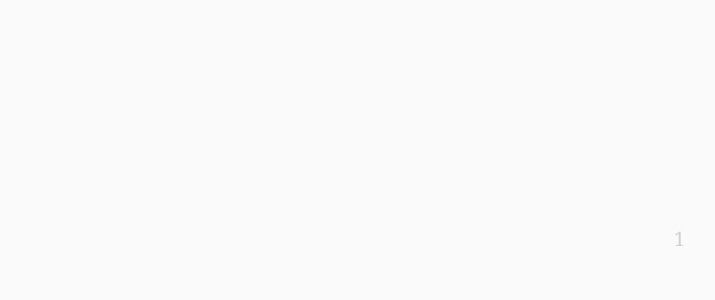
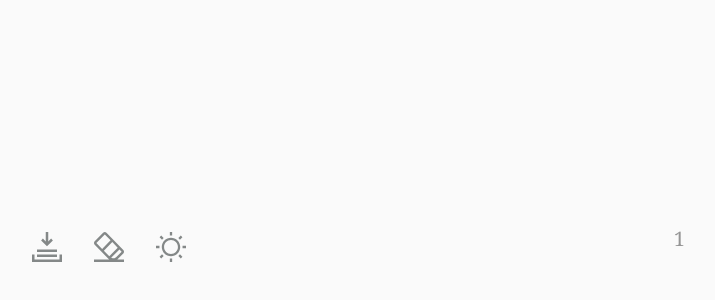
Before and after one commit to paprikka/ulysses, a React (Create React App) app: page / in a window 1280 px wide. Shown: the part 484-784 px from the top of the page, without its empty margins (531-1246 px from the left). Built offline with nearby package versions, Linux system fonts and the light colour scheme.

Commit message:
feat: add remove note button

```diff
--- a/src/components/icons/index.ts
+++ b/src/components/icons/index.ts
@@ -1,9 +1,11 @@
 export const save: string = require('./icon-save.svg')
 export const sun: string = require('./icon-sun.svg')
 export const settings: string = require('./icon-settings.svg')
+export const remove: string = require('./icon-remove.svg')
 
 export const Icons = {
     save,
     sun,
-    settings
+    settings,
+    remove
 }
--- a/src/views/editor/index.tsx
+++ b/src/views/editor/index.tsx
@@ -14,7 +14,7 @@ export interface EditorViewProps {
 export const EditorView = ({state, dispatch} : EditorViewProps) => {
     const [isInputFocused, setInputFocused] = useState(true)
     const [isUIVisible, setIsUIVisible] = useState(true)
-    const toggleUITimeout = 2000
+    const toggleUITimeout = 2000000
     const { text } = state
 
     const setText = (text: string) => dispatch({
@@ -28,6 +28,13 @@ export const EditorView = ({state, dispatch} : EditorViewProps) => {
     }
 
     const onDownloadClick = () => download(getFilename(), text)
+
+    const onRemoveClick = () => {
+        if(window.confirm('Are you sure you want to remove this note?')) {
+            onInputChange('')
+        }
+    }
+
     const toggleTheme = () =>
         dispatch({
             type: 'user:change-theme',
@@ -62,6 +69,7 @@ export const EditorView = ({state, dispatch} : EditorViewProps) => {
 
         onChange={onInputChange}
         onDownloadClick={onDownloadClick}
+        onRemoveClick={onRemoveClick}
         onToggleThemeClick={toggleTheme}
         onInputFocusedChange={setInputFocused}
     />
--- a/src/views/editor/presenter.tsx
+++ b/src/views/editor/presenter.tsx
@@ -27,6 +27,7 @@ interface EditorViewPresenterProps {
     onInputFocusedChange: (isFocused: boolean) => void,
     onChange: (text: string) => void,
     onDownloadClick: () => void,
+    onRemoveClick: () => void,
     onToggleThemeClick: () => void,
     isUIVisible: boolean
 }
@@ -36,6 +37,7 @@ export const EditorViewPresenter = ({
     onChange,
     onInputFocusedChange,
     onDownloadClick,
+    onRemoveClick,
     onToggleThemeClick,
     isUIVisible
 } : EditorViewPresenterProps) => {
@@ -97,6 +99,9 @@ export const EditorViewPresenter = ({
             <ToolbarButton onClick={onDownloadClick}>
                 <Icon source={Icons.save}/>
             </ToolbarButton>
+            <ToolbarButton onClick={onRemoveClick}>
+                <Icon source={Icons.remove}/>
+            </ToolbarButton>
             <ToolbarButton onClick={onToggleThemeClick}>
                 <Icon source={Icons.sun}/>
             </ToolbarButton>
```
Also changed, not shown: src/components/icons/icon-remove.svg (added).
